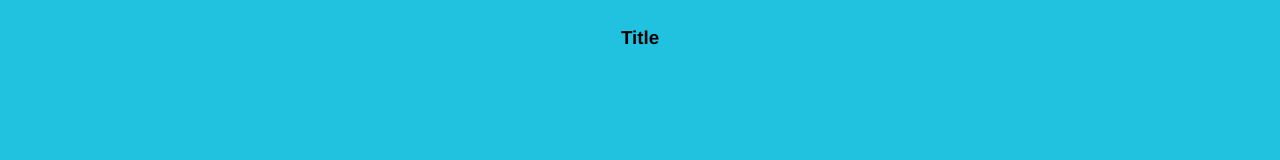
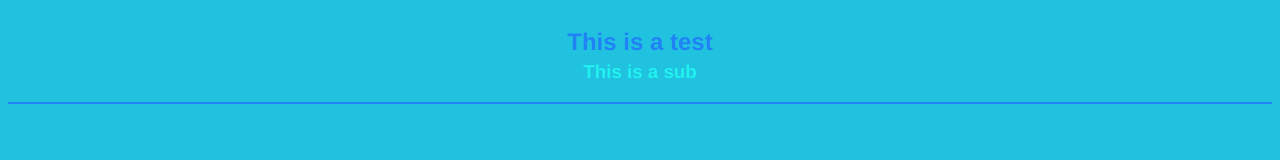
Before and after one commit to Seanislavski/SiteTemplate, a website: page index.html in a window 1280 px wide. Drawn offline with Linux system fonts and the light colour scheme.

Commit message:
Add Titles

```diff
--- a/index.html
+++ b/index.html
@@ -6,7 +6,8 @@
 </head>
 <body>
 <div class="header">
-    <h3>Title</h3>
+    <h2 id="title">This is a test</h2>
+    <h3 id="subTitle">This is a sub</h3>
 </div>
 </body>
 <script src="script.js" type="text/javascript"></script>
--- a/sass/main.scss
+++ b/sass/main.scss
@@ -2,13 +2,27 @@
 @import 'variables';
 
 body {
-    background-color:$primarycolor;
+    background-color:$primaryColor;
     font-family: $font-stack;
 }
 
 .header {
     display: flex;
-    flex-flow: row wrap;
+    flex-flow: column wrap;
     justify-content: space-around;
     align-items: center;
+    border-bottom: 2px solid $fontColor;
+    color: fontColor;
+
 }
+
+#title {
+	color: $fontColor;
+	margin-bottom: 5px;
+
+}
+
+#subTitle{
+	color: $subFontColor;
+	margin-top: 0px;
+}
--- a/sass/variables.scss
+++ b/sass/variables.scss
@@ -1,3 +1,5 @@
 //variables
-$primarycolor:    #21C2E0;
+$primaryColor:    #21C2E0;
+$fontColor: 	  #2182F6;
+$subFontColor: 	  #21F2F0;
 $font-stack:        Helvetica, sans-serif;
```
Also changed, not shown: main.css, 1 other file.
